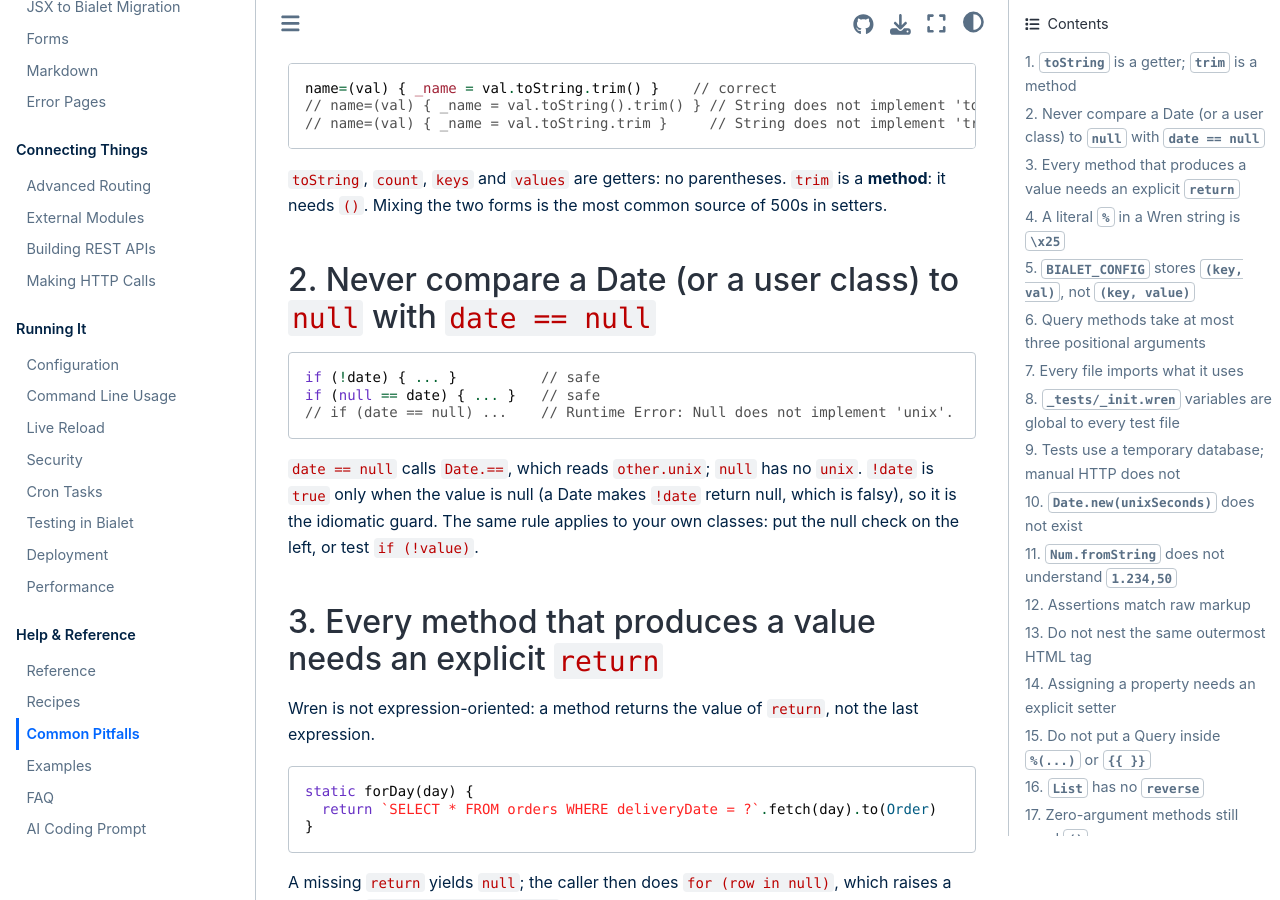
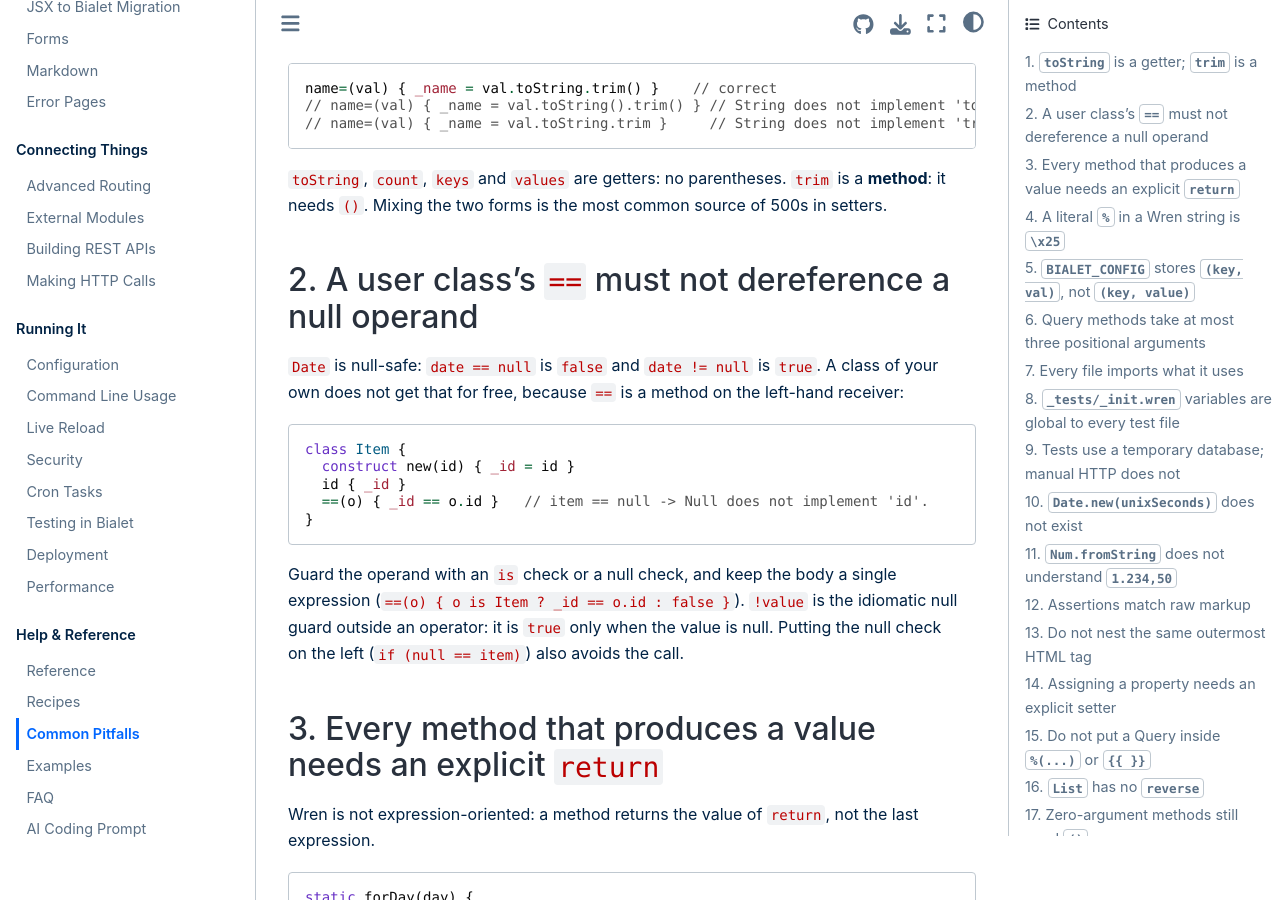
Before and after one commit to bialet/bialet, a Sphinx documentation site: the page built from docs/pitfalls.md, in a window 1280 px wide and 900 px high, scrolled down 320 px. Built offline with Sphinx 7.4.7 and the Sphinx Book theme 1.1.4, drawn with Linux system fonts in a browser that asks for light colours; the version number could not be read and is left out.

Commit message:
fix(date): make Date equality null-safe
`date == null` dispatches to Date.==, which read the other operand's unix
and crashed with "Null does not implement 'unix'". Comparing a Date to
anything that is not a Date is simply unequal: `==` returns false and `!=`
returns true, so an absent date from a nullable column or a parsed field no
longer needs a left-hand null check.

The pitfall now covers the remaining case: a user class's own `==` still
receives null and must guard the operand.

````diff
--- a/docs/pitfalls.md
+++ b/docs/pitfalls.md
@@ -19,18 +19,25 @@ name=(val) { _name = val.toString.trim() }    // correct
 a **method**: it needs `()`. Mixing the two forms is the most common source of
 500s in setters.
 
-## 2. Never compare a Date (or a user class) to `null` with `date == null`
+## 2. A user class's `==` must not dereference a null operand
+
+`Date` is null-safe: `date == null` is `false` and `date != null` is `true`.
+A class of your own does not get that for free, because `==` is a method on the
+left-hand receiver:
 
 ```wren
-if (!date) { ... }          // safe
-if (null == date) { ... }   // safe
-// if (date == null) ...    // Runtime Error: Null does not implement 'unix'.
+class Item {
+  construct new(id) { _id = id }
+  id { _id }
+  ==(o) { _id == o.id }   // item == null -> Null does not implement 'id'.
+}
 ```
 
-`date == null` calls `Date.==`, which reads `other.unix`; `null` has no `unix`.
-`!date` is `true` only when the value is null (a Date makes `!date` return null,
-which is falsy), so it is the idiomatic guard. The same rule applies to your own
-classes: put the null check on the left, or test `if (!value)`.
+Guard the operand with an `is` check or a null check, and keep the body a single
+expression (`==(o) { o is Item ? _id == o.id : false }`). `!value` is the
+idiomatic null guard outside an operator: it is `true` only when the value is
+null. Putting the null check on the left (`if (null == item)`) also avoids the
+call.
 
 ## 3. Every method that produces a value needs an explicit `return`
 
--- a/src/wren_core.wren.inc
+++ b/src/wren_core.wren.inc
@@ -561,8 +561,8 @@ static const char* coreModuleSource =
 "  > (o) { cmp_(o) >  0 }\n"
 "  <=(o) { cmp_(o) <= 0 }\n"
 "  >=(o) { cmp_(o) >= 0 }\n"
-"  ==(o) { cmp_(o) == 0 }\n"
-"  !=(o) { cmp_(o) != 0 }\n"
+"  ==(o) { o is Date ? cmp_(o) == 0 : false }\n"
+"  !=(o) { o is Date ? cmp_(o) != 0 : true }\n"
 "}\n"
 "class Query {\n"
 "  construct new() {}\n"
````
Also changed, not shown: 3 other files.
